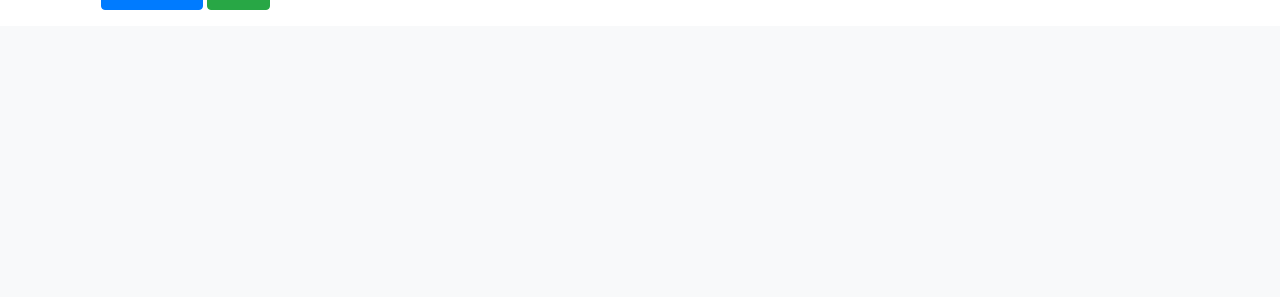
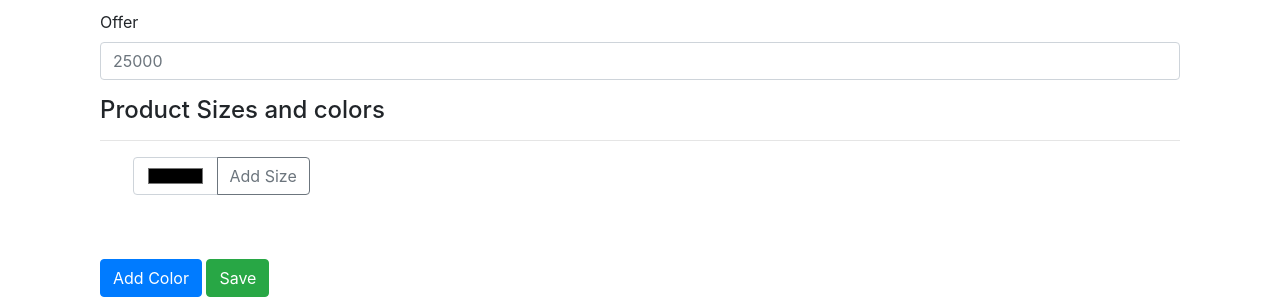
Before and after one commit to yazanash/E-remsh, a Django app: page /products/create/ in a window 1280 px wide. Shown: the part 799-1096 px from the top of the page. Before the commit the page ends 809 px from the top, so only its background shows below. Run offline with Django 5.2, Linux system fonts and the light colour scheme; data comes from the database, SQL or seed files in the repository; some libraries are stand-ins or nearby versions.

Commit message:
add product items

```diff
--- a/apps/dashboard/forms.py
+++ b/apps/dashboard/forms.py
@@ -13,4 +13,4 @@ class ProductForm(forms.ModelForm):
     class Meta:
         model = Product
         fields = '__all__'
-    colors = forms.CharField(widget=forms.HiddenInput(), required=False)
+    # colors = forms.CharField(widget=forms.HiddenInput(), required=False)
--- a/apps/dashboard/templates/dashboard/base.html
+++ b/apps/dashboard/templates/dashboard/base.html
@@ -16,10 +16,10 @@
     <div class="collapse navbar-collapse" id="navbarNavDropdown">
       <ul class="navbar-nav">
         <li class="nav-item">
-          <a class="nav-link active" aria-current="page" href="#">Home</a>
+          <a class="nav-link active" aria-current="page" href="{% url 'home' %}">Home</a>
         </li>
         <li class="nav-item">
-          <a class="nav-link" href="#">Features</a>
+          <a class="nav-link" href="{% url 'products_list' %}">Products</a>
         </li>
         <li class="nav-item">
           <a class="nav-link" href="#">Pricing</a>
@@ -38,7 +38,7 @@
     </div>
   </div>
 </nav>
-    <div class="container p-3">
+    <div class="container">
         {% block content %}
 
         {% endblock %}
--- a/apps/dashboard/templates/dashboard/products/add_product.html
+++ b/apps/dashboard/templates/dashboard/products/add_product.html
@@ -5,35 +5,45 @@
         <h1 class="mt-5">Create Product</h1>
         <form method="post" enctype="multipart/form-data">
             {% csrf_token %}
+               <div class="form-group mb-3">
+                <label for="thumbnail">Thumbnail:</label>
+                <input type="file" class="form-control-file" id="thumbnail" name="thumbnail" accept="image/*" style="display:none;">
+                <img id="thumbnail-preview" src="#" alt="Select an image" style="display: block; margin-top: 10px; max-width: 100px; cursor: pointer;" onclick="triggerFileUpload()">
+            </div>
+            <h4>Product info</h4>
+            <hr>
             <div class="mb-3">
               <label for="exampleFormControlInput1" class="form-label">Product name</label>
               <input type="text" class="form-control" name="name" id="exampleFormControlInput1" placeholder="product name">
             </div>
             <div class="mb-3">
+                <label for="c" class="form-label">Category </label>
+                 <select class="form-control mb-3" name="category" id="c" aria-label="Default select example">
+                      <option selected>Open this select menu</option>
+                        {% for category in categories %}
+                            <option value="{{ category.id }}">{{ category.name }}</option>
+                        {% endfor %}
+                </select>
+            </div>
+            <div class="mb-3">
               <label for="exampleFormControlTextarea1" class="form-label">Description</label>
               <textarea class="form-control" name="description" id="exampleFormControlTextarea1" rows="3"></textarea>
             </div>
+            <h4>Product Price and offer</h4>
+            <hr>
             <div class="mb-3">
               <label for="exampleFormControlInput3" class="form-label">Price</label>
-              <input type="number" class="form-control" name="name" id="exampleFormControlInput3" placeholder="25000">
+              <input type="number" class="form-control" name="price" id="exampleFormControlInput3" placeholder="25000">
             </div>
             <div class="mb-3">
               <label for="exampleFormControlInput4" class="form-label">Offer</label>
-              <input type="number" class="form-control" name="name" id="exampleFormControlInput4" placeholder="25000">
+              <input type="number" class="form-control" name="offer" id="exampleFormControlInput4" placeholder="25000">
             </div>
-            <select class="form-control mb-3" aria-label="Default select example">
-                  <option selected>Open this select menu</option>
-                    {% for category in categories %}
-                        <option value="{{ category.id }}">{{ category.name }}</option>
-                    {% endfor %}
-            </select>
 
-             <div class="form-group mb-3">
-                <label for="thumbnail">Thumbnail:</label>
-                <input type="file" class="form-control-file" id="thumbnail" name="thumbnail" accept="image/*" style="display:none;">
-                <img id="thumbnail-preview" src="#" alt="Select an image" style="display: block; margin-top: 10px; max-width: 100px; cursor: pointer;" onclick="triggerFileUpload()">
-            </div>
-            <div id="color-pickers"></div>
+
+            <h4>Product Sizes and colors</h4>
+            <hr>
+            <div class="mb-3 mx-5" id="color-pickers"></div>
             <button type="button" id="add-color-btn" class="btn btn-primary mt-3">Add Color</button>
             <button type="submit" class="btn btn-success mt-3">Save</button>
         </form>
@@ -63,36 +73,34 @@
                 colorPickerDiv.classList.add('form-group');
                 colorPickerDiv.classList.add('row');
                 colorPickerDiv.innerHTML = `
-                    <div class="input-group col-3 mb-3">
-<!--                        <div class="input-group-prepend">-->
-<!--                            <label class="input-group-text" for="colorPicker${colorIndex}">Color:</label>-->
-<!--                        </div>-->
-                        <input type="color" class="form-control" id="colorPicker${colorIndex}" name="colors[${colorIndex}][color_code]">
-                         <div id="sizes-div-${colorIndex}" class="form-group ml-3"></div>
+                    <div class="input-group mb-3">
+                        <input type="color" width="50" class="form-control col-1" id="colorPicker${colorIndex}" name="colors[${colorIndex}]">
                         <div class="input-group-append">
                             <button type="button" class="btn btn-outline-secondary" onclick="addSizeField(${colorIndex})">Add Size</button>
                         </div>
                     </div>
-
+                    <div id="sizes-div-${colorIndex}" class="form-group col row ml-3"></div>
                 `;
 
                 document.getElementById('color-pickers').appendChild(colorPickerDiv);
+
             }
 
             window.addSizeField = function (colorIndex) {
                 sizeIndex++;
                 const sizeDiv = document.createElement('div');
-                sizeDiv.classList.add('input-group', 'mb-3');
+                sizeDiv.classList.add('input-group', 'mb-3','col-2');
                 sizeDiv.innerHTML = `
-                    <div class="input-group-prepend mb-3">
-                        <label class="input-group-text" for="sizeInput${colorIndex}-${sizeIndex}">Size:</label>
-                    </div>
-                    <input type="text" class="form-control" id="sizeInput${colorIndex}-${sizeIndex}" name="colors[${colorIndex}][sizes][]">
+                    <input type="text" placeholder="EX. S" class="form-control" id="sizeInput${colorIndex}-${sizeIndex}" name="colors[sizes]">
+
                 `;
+                 sizeDiv.focus()
                 document.getElementById(`sizes-div-${colorIndex}`).appendChild(sizeDiv);
+
             }
-
+        addColorPicker()
             document.getElementById('add-color-btn').addEventListener('click', addColorPicker);
         });
+     addColorPicker()
     </script>
 {% endblock %}
--- a/apps/dashboard/views.py
+++ b/apps/dashboard/views.py
@@ -42,9 +42,11 @@ def create_product(request):
         if form.is_valid():
             form.save()
             return redirect('products_list')
+        else:
+            print(form.errors)
     else:
         form = ProductForm()
-    return render(request, 'dashboard/products/add_product.html', {'form': form,'categories': categories})
+    return render(request, 'dashboard/products/add_product.html', {'form': form, 'categories': categories})
 
 
 def list_product(request):
--- a/apps/product/admin.py
+++ b/apps/product/admin.py
@@ -5,5 +5,6 @@ from .models import *
 
 admin.site.register(Category)
 admin.site.register(Product)
+admin.site.register(ProductItems)
 admin.site.register(Image)
 admin.site.register(WishList)
--- a/apps/product/models.py
+++ b/apps/product/models.py
@@ -16,21 +16,24 @@ class Category(models.Model):
 class Product(models.Model):
     name = models.CharField(max_length=200)
     description = models.TextField()
-    colors = models.JSONField(default=list)
-    sizes = models.JSONField(default=list)
+    colors = models.JSONField(default=dict)
     price = models.DecimalField(max_digits=10, decimal_places=2)
     offer = models.DecimalField(max_digits=10, decimal_places=2, default=0)
     thumbnail = models.ImageField(upload_to='thumbnails/')
     category = models.ForeignKey(Category, on_delete=models.CASCADE)
 
-    def save(self, *args, **kwargs):
-        # Parse colors field if it's a string (from form input)
-        if isinstance(self.colors, str):
-            self.colors = json.loads(self.colors)
-        super().save(*args, **kwargs)
+    def __str__(self):
+        return self.name
+
+
+class ProductItems(models.Model):
+    product = models.ForeignKey(Product, related_name='product_items', on_delete=models.CASCADE)
+    color_code = models.CharField(max_length=7)
+    size_label = models.CharField(max_length=10)
+    is_active = models.BooleanField(default=True)
 
     def __str__(self):
-        return self.name
+        return f"{self.product.name} - {self.color_code} - {self.size_label}"
 
 
 class Like(models.Model):
--- a/apps/product/urls.py
+++ b/apps/product/urls.py
@@ -5,7 +5,7 @@ from . import views
 urlpatterns = [
     path('products/', views.get_products, name="products"),
     path('products/<str:product_id>/', views.get_product_by_id, name="products.get"),
-    path('products/check/cart/', views.check_products, name='verify_products'),
+    # path('products/check/cart/', views.check_products, name='verify_products'),
     path('categories/', views.get_categories,name="categories"),
 
 
```
Also changed, not shown: apps/dashboard/templates/dashboard/products/product_view.html (+32 -14 lines), apps/order/views.py (+5 -4 lines), apps/product/serializers.py (+8 -2 lines), apps/product/views.py (+5 -27 lines), apps/product/migrations/0002_remove_product_sizes_alter_product_colors.py (added), apps/product/migrations/0003_productitems.py (added), db.sqlite3, 1 other file.
